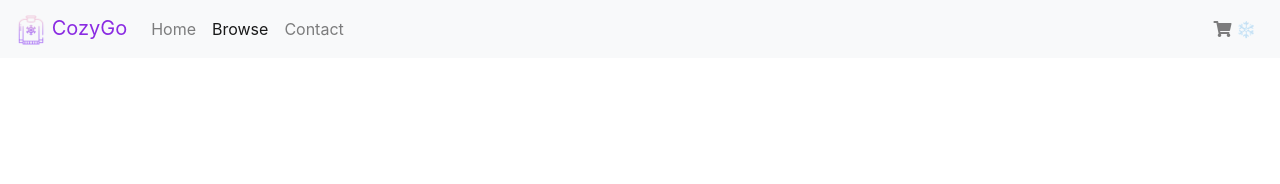
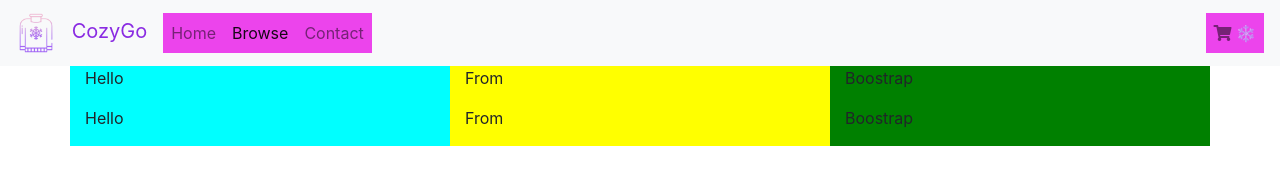
Before and after one commit to myNJITprojects/WebCommerce_IS_601_103, a plain HTML site: page shop_page.html in a window 1280 px wide. Drawn offline with nearby package versions, Linux system fonts and the light colour scheme.

Commit message:
Modify html to add div and load navbar on page load

```diff
--- a/shop_page.html
+++ b/shop_page.html
@@ -1,8 +1,4 @@
 <!DOCTYPE html>
-<!--[if lt IE 7]>      <html class="no-js lt-ie9 lt-ie8 lt-ie7"> <![endif]-->
-<!--[if IE 7]>         <html class="no-js lt-ie9 lt-ie8"> <![endif]-->
-<!--[if IE 8]>         <html class="no-js lt-ie9"> <![endif]-->
-<!--[if gt IE 8]>      <html class="no-js"> <!--<![endif]-->
 <html>
 
     <head>
@@ -11,66 +7,54 @@
         <title>CozyGo</title>
         <meta name="description" content="">
         <meta name="viewport" content="width=device-width, initial-scale=1">
-
-</head>
-
-<body>
-    <link rel="stylesheet" href="./Style/otherstylesheet.css">
+        <link rel="stylesheet" href="./Style/shopPage.css">
         <link href="https://stackpath.bootstrapcdn.com/bootstrap/4.5.2/css/bootstrap.min.css" rel="stylesheet">
         <link rel="stylesheet" href="https://cdnjs.cloudflare.com/ajax/libs/font-awesome/5.15.1/css/all.min.css"
             integrity="sha384-GLhlTQ8i04FZ5L5M3Zxrj5qz6p0NLU/Q8YIhAKP5qNfH5qnNf1C1djU5b2F804QF" crossorigin="anonymous">
         <link rel="icon" type="image/png" href="./img/icons8-sweater-icongeek26-outline-gradient-32.png">
+    </head>
+
+    <body onload="setupPage()">
+
+            <header id="headerPage">
+                <!-- Nav Bar gets included here by js -->
+            </header>
+
+            <div class="container" id="productDisplay">
+                <div class="row">
+                    <div class="col-md-4" id="A">
+                        <p>Hello</p>
+                    </div>
+                    <div class="col-md-4" id="B">
+                        <p>From</p>
+                    </div>
+                    <div class="col-md-4" id="C">
+                        <p>Boostrap</p>
+                    </div>
+                </div>
+
+                <div class="row">
+                    <div class="col-md-4" id="A">
+                        <p>Hello</p>
+                    </div>
+                    <div class="col-md-4" id="B">
+                        <p>From</p>
+                    </div>
+                    <div class="col-md-4" id="C">
+                        <p>Boostrap</p>
+                    </div>
+                </div>
+                <!-- Products Get included here by js -->
 
 
-    </head>
-
-    <body>
-        <header>
-            <header>
-                <div class="NavB">
-                    <nav class="navbar navbar-expand-lg navbar-light bg-light">
-                        <a class="navbar-brand" href="#" style="color: blueviolet;">
-                            <img src="./img/icons8-sweater-64.png" width="30" height="30" alt="Your Logo">
-                            CozyGo
-                        </a>
-
-                        <button class="navbar-toggler" type="button" data-toggle="collapse" data-target="#navbarNav"
-                        aria-controls="navbarNav" aria-expanded="false" aria-label="Toggle navigation">
-                        <span class="navbar-toggler-icon"></span>
-                    </button>
+            </div>
 
 
-                        <div class="collapse navbar-collapse" id="navbarNav">
-                            <ul class="navbar-nav mr-auto">
-                                <li class="nav-item">
-                                    <a class="nav-link" href="./index.html">Home</a>
-                                </li>
-                                <li class="nav-item active">
-                                    <a class="nav-link" href="#">Browse</a>
-                                </li>
-                                <li class="nav-item">
-                                    <a class="nav-link" href="#">Contact</a>
-                                </li>
-                            </ul>
-
-                            <ul class="navbar-nav">
-                                <li class="nav-item">
-                                    <a class="nav-link" href="./cart_page.html">
-                                        <i class="fas fa-shopping-cart"></i> ❄️
-                                    </a>
-                                </li>
-                            </ul>
-                        </div>
-                    </nav>
-                </div>
-            </header>
+            <script src="htmlSetup.js"></script>
             <script src="https://code.jquery.com/jquery-3.5.1.slim.min.js"></script>
             <script src="https://cdn.jsdelivr.net/npm/@popperjs/core@2.11.6/dist/umd/popper.min.js"></script>
             <script src="https://stackpath.bootstrapcdn.com/bootstrap/4.5.0/js/bootstrap.min.js"></script>
 
-
-
-        <script src="" async defer></script>
     </body>
 
 </html>
```
Lines whose indentation alone changed are shown as unchanged.
